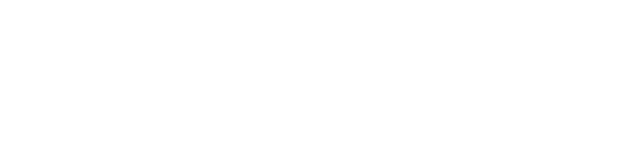
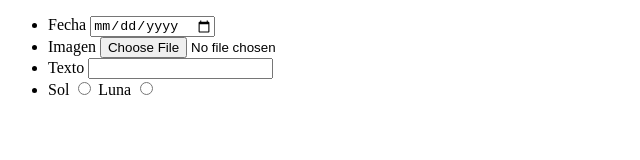
Before and after one commit to mauriciabad/BitcoinAlDia-Thumbnail-Generator, a website: page src/index.html in a window 1280 px wide. Shown: the whole page, without its empty margins (0-640 px from the left). Drawn offline with Linux system fonts and the light colour scheme.

Commit message:
basic html

```diff
--- a/src/index.html
+++ b/src/index.html
@@ -8,5 +8,26 @@
   </head>
 <body>
 
+  <ul>
+    <li>
+      <label for="date">Fecha</label>
+      <input type="date" name="date" id="date">
+    </li>
+    <li>
+      <label for="image">Imagen</label>
+      <input type="file" name="image" id="image">
+    </li>
+    <li>
+      <label for="text">Texto</label>
+      <input type="text" name="text" id="text">
+    </li>
+    <li>
+      <label for="icon-sun">Sol</label>
+      <input type="radio" name="icon" id="icon-sun">
+
+      <label for="icon-moon">Luna</label>
+      <input type="radio" name="icon" id="icon-moon">
+    </li>
+  </ul>
 </body>
 </html>
```
